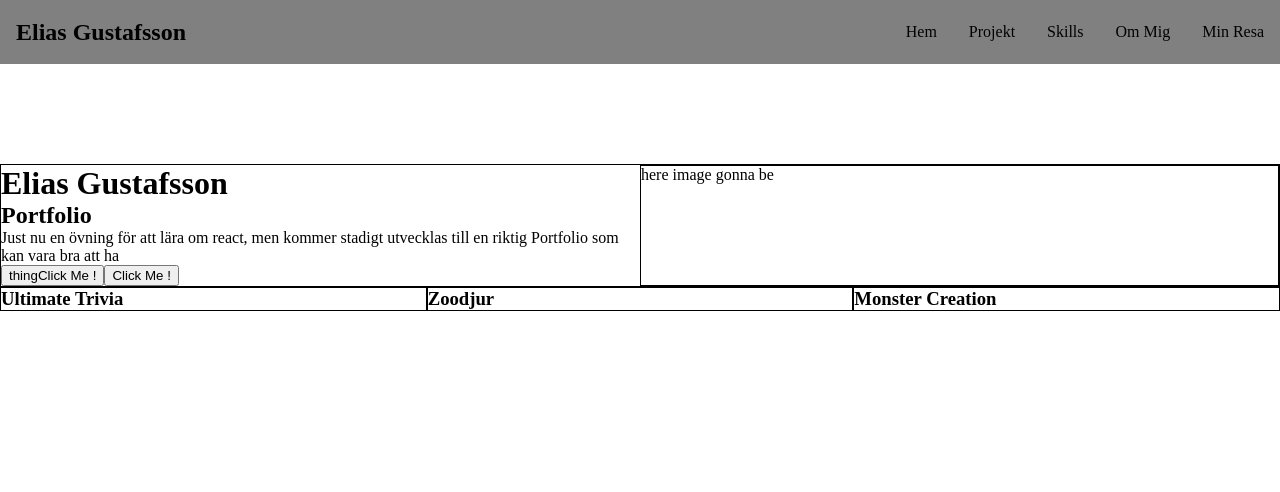
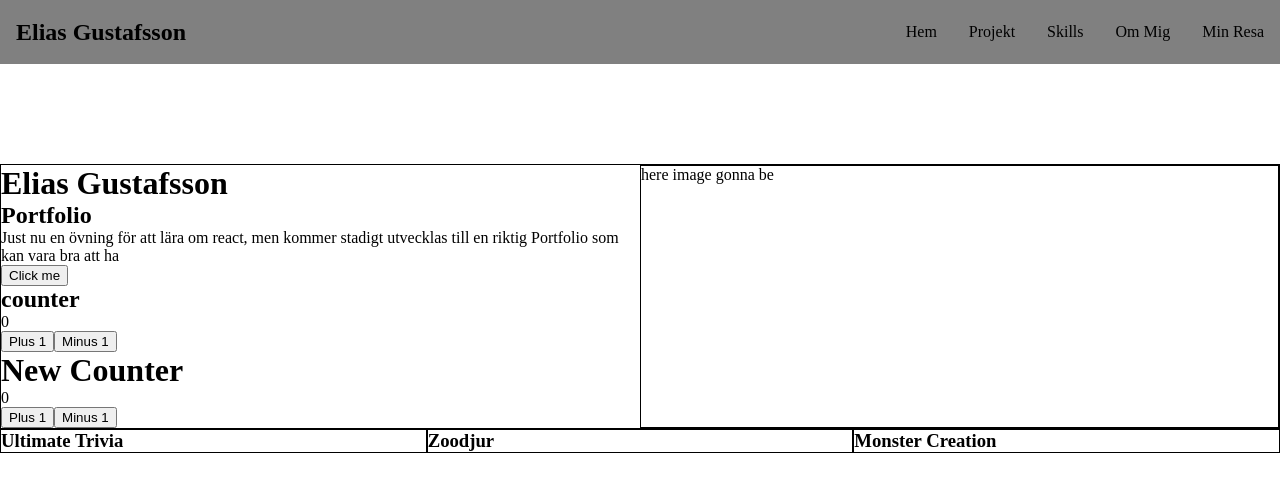
Before and after one commit to EliasSJG/Portfolio, a React (Vite) app: page / in a window 1280 px wide. Shown: the top 492 px of the page. Built offline with nearby package versions, Linux system fonts and the light colour scheme.

Commit message:
react, interactive

```diff
--- a/src/components/button/button.tsx
+++ b/src/components/button/button.tsx
@@ -1,19 +1,29 @@
 import "./_button.scss";
 
-type ButtonProps = {
-  title: string;
-  hasIcon: Boolean;
+const Button = () => {
+  const handleClick = () => {
+    console.log("hello");
   };
+
+  return <button onClick={handleClick}>Click me </button>;
+};
+
+export default Button;
+// type ButtonProps = {
+//   title: string;
+//   hasIcon: Boolean;
+// };
 //Conditional rendering
-function button({ title, hasIcon }: ButtonProps) {
-  //const [buttonText, setButtonText] = useState("Show More");
+// function button({ title, hasIcon }: ButtonProps) {
+//   //const [buttonText, setButtonText] = useState("Show More");
 
-  return (
-    <button>
-      {hasIcon && "thing"}
-      {title}
-    </button>
-  );
+//   return (
+//     <button>
+//       {hasIcon && "thing"}
+//       {title}
+//     </button>
+//   );
+
 //  const buttonClick = () => {
 //  if (buttonText === "Show More") {
 //    setButtonText("Show Less");
@@ -22,8 +32,6 @@ function button({ title, hasIcon }: ButtonProps) {
 // }
 
 // change button text
-}
+// }
 
 //  return <button onClick={buttonClick}>{buttonText}</button>;
-
-export default button;
--- /dev/null
+++ b/src/components/button/countertemp.tsx
@@ -0,0 +1,29 @@
+import { useState } from "react";
+//inte bara värde i useState, experessions där i
+const Counter = () => {
+  const [count, setCount] = useState(0);
+  //  let x = 0;
+  return (
+    <div>
+      <h2>counter</h2>
+      <p>{count}</p>
+      <button
+        onClick={() => {
+          console.log(count);
+          setCount(count + 1);
+        }}
+      >
+        Plus 1
+      </button>
+      <button
+        onClick={() => {
+          console.log(count);
+          setCount(count - 1);
+        }}
+      >
+        Minus 1
+      </button>
+    </div>
+  );
+};
+export default Counter;
--- /dev/null
+++ b/src/components/button/newButton.tsx
@@ -0,0 +1,12 @@
+type NewButtonProps = {
+  title: string;
+  clickFunction: () => void;
+};
+const NewButton = ({ title, clickFunction }: NewButtonProps) => {
+  const handleClick = () => {
+    clickFunction();
+  };
+  return <button onClick={handleClick}>{title}</button>;
+};
+
+export default NewButton;
--- /dev/null
+++ b/src/components/button/newCounter.tsx
@@ -0,0 +1,23 @@
+import { useState } from "react";
+import NewButton from "./newButton";
+
+const NewCounter = () => {
+  const [count, setCount] = useState(0);
+  const add = () => {
+    setCount(count + 1);
+  };
+  const minus = () => {
+    setCount(count - 1);
+  };
+
+  return (
+    <>
+      <h1>New Counter</h1>
+      <p>{count}</p>
+      <NewButton title="Plus 1" clickFunction={add}></NewButton>
+      <NewButton title="Minus 1" clickFunction={minus}></NewButton>
+    </>
+  );
+};
+
+export default NewCounter;
--- a/src/pages/start/start.tsx
+++ b/src/pages/start/start.tsx
@@ -1,4 +1,6 @@
 import Button from "../../components/button/button";
+import Counter from "../../components/button/countertemp";
+import NewCounter from "../../components/button/newCounter";
 import "./_start.scss";
 function Start() {
   return (
@@ -11,8 +13,12 @@ function Start() {
             Just nu en övning för att lära om react, men kommer stadigt
             utvecklas till en riktig Portfolio som kan vara bra att ha
           </p>
-          <Button title="Click Me !" hasIcon={true}></Button>
-          <Button title="Click Me !" hasIcon={false}></Button>
+          {/* <Button title="Click Me !" hasIcon={true}></Button>
+          <Button title="Click Me !" hasIcon={false}></Button> */}
+          <Button></Button>
+          <Counter></Counter>
+
+          <NewCounter></NewCounter>
         </div>
         <div className="start-right">
           <p>here image gonna be</p>
```
Lines whose indentation alone changed are shown as unchanged.
